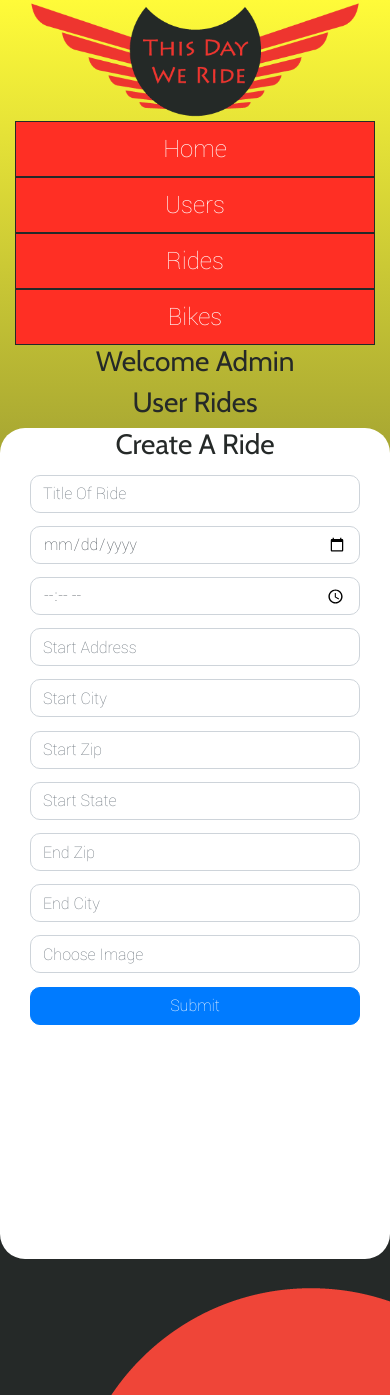
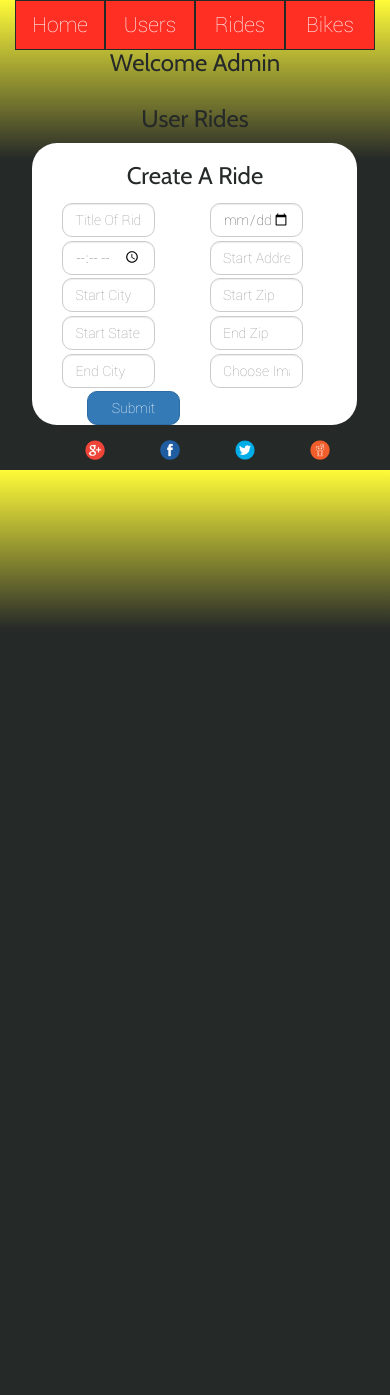
Before and after one commit to TrentonMay/ThisDayWeRide, a CodeIgniter app: page /ThisDayWeRide/index.php/rides/requestUpdateRide/1 in a window 390 px wide; the page is wider, and only the part inside the window is pictured. Shown: the top 1395 px of that part. After the commit the page ends 621 px from the top of that part, so only its background shows below. Run offline with CodeIgniter, Linux system fonts and the light colour scheme; data that the repository does not hold is empty; some libraries are stand-ins or nearby versions.

Commit message:
Added more responsiveness

```diff
--- a/application/views/admin-bikes.php
+++ b/application/views/admin-bikes.php
@@ -49,7 +49,7 @@
 
 
 <div class="container col-lg-7 col-md-7 col-sm-12 col-xs-12 user-cont right">
-    <ul class="container col-lg-10 col-md-10 col-sm-10 col-sm-10 col-lg-offset-1 col-md-offset-1 col-sm-offset-1 col-xs-offset-0">
+    <ul class="container col-lg-10 col-md-10 col-sm-10 col-lg-offset-1 col-md-offset-1 col-sm-offset-1 col-xs-offset-0">
         <?php
         if(isset($bikesArray)){
             foreach($bikesArray as $out){
--- a/application/views/update-ride.php
+++ b/application/views/update-ride.php
@@ -13,71 +13,71 @@
 <body>
 <?php $session = $this->session->userdata('logged_in') ?>
 <div class="container-fluid banner-v4">
-    <img src="<?php echo base_url();?>assets/Banners/logo.png" class="img-responsive col-lg-2 col-md-2 col-sm-2 left logo">
-    <div class="container col-lg-6 col-md-6 col-sm-6 menu menuV5">
-        <ul class="container col-lg-12 col-md-12 col-sm-12">
-            <li class="col-lg-3 col-md-3 col-sm-3"><a href="<?php echo site_url("links/homeLink") ?>">Home</a></li>
-            <li class="col-lg-3 col-md-3 col-sm-3"><a href="<?php echo site_url("Users") ?>">Users</a></li>
-            <li class="col-lg-3 col-md-3 col-sm-3"><a href="<?php echo site_url("Rides/adminRides")?>">Rides</a></li>
-            <li class="col-lg-3 col-md-3 col-sm-3"><a href="<?php echo site_url("Bikes/adminBikes")?>">Bikes</a></li>
+    <img src="<?php echo base_url();?>assets/Banners/logo.png" class="img-responsive col-lg-2 col-md-2 col-sm-2 hidden-xs left logo">
+    <div class="container col-lg-offset-1 col-md-offset-1 col-sm-offset-1 col-xs-offset-0  col-lg-6 col-md-6 col-sm-6 col-xs-12 menu">
+        <ul class="container col-lg-12 col-md-12 col-sm-12 col-xs-12">
+            <li class="col-lg-3 col-md-3 col-sm-3 col-xs-3"><a href="<?php echo site_url("links/homeLink") ?>">Home</a></li>
+            <li class="col-lg-3 col-md-3 col-sm-3 col-xs-3"><a href="<?php echo site_url("Users") ?>">Users</a></li>
+            <li class="col-lg-3 col-md-3 col-sm-3 col-xs-3"><a href="<?php echo site_url("Rides/adminRides")?>">Rides</a></li>
+            <li class="col-lg-3 col-md-3 col-sm-3 col-xs-3"><a href="<?php echo site_url("Bikes/adminBikes")?>">Bikes</a></li>
         </ul>
     </div>
     <h3 class="right text-center dark-head">Welcome Admin</h3>
 </div>
 
-<div class="container col-lg-12 col-md-12 col-sm-12">
+<div class="container col-lg-12 col-md-12 col-sm-12 col-xs-12">
     <h3 class="text-center dark-head">User Rides</h3>
 </div>
 
-<div class="container col-lg-4 col-md-4 col-sm-12 form-style form-pad left">
+<div class="container col-lg-4 col-md-4 col-sm-6 col-xs-10 col-lg-offset-1 col-md-offset-1 col-sm-offset-3 col-xs-offset-1 form-style form-pad ">
     <form class="form-horizontal" action="<?php $nodata=""; echo site_url('Rides/updateRide/'.$rideData[0]['rideid']); ?>" enctype="multipart/form-data" method="post">
         <h3 class="text-center dark-head">Create A Ride</h3>
-        <div class="container col-lg-5 col-md-5 col-sm-5  left">
+        <div class="container col-lg-5 col-md-5 col-sm-5 col-xs-5  left">
             <input class="form-control form1-margin" name="title" type="text" id="title" maxlength="20" placeholder="Title Of Ride" value="<?php if(isset($rideData[0]['title'])){echo $rideData[0]['title'];}else{echo $nodata;} ?>">
         </div>
-        <div class="container col-lg-5 col-md-5 col-sm-5 col-lg-offset-1 col-md-offset-1 col-sm-offset-1 right">
+        <div class="container col-lg-5 col-md-5 col-sm-5 col-xs-5 col-lg-offset-1 col-md-offset-1 col-sm-offset-1 col-xs-offset-1 right">
             <input class="form-control form1-margin" name="date" type="date" id="date" value="<?php if(isset($rideData[0]['date'])){echo $rideData[0]['date'];}else{echo $nodata;} ?>">
         </div>
-        <div class="container  col-lg-5 col-md-5 col-sm-5 left">
+        <div class="container  col-lg-5 col-md-5 col-sm-5 col-xs-5 left">
             <input class="form-control form1-margin" name="ridetime" type="time" id="ridetime" placeholder="time" value="<?php if(isset($rideData[0]['ridetime'])){echo $rideData[0]['ridetime'];}else{echo $nodata;} ?>">
         </div>
-        <div class="container col-lg-5 col-md-5 col-sm-5 col-lg-offset-1 col-md-offset-1 col-sm-offset-1 right">
+        <div class="container col-lg-5 col-md-5 col-sm-5 col-xs-5 col-lg-offset-1 col-md-offset-1 col-sm-offset-1 col-xs-offset-1 right">
             <input class="form-control form1-margin" name="s-address" type="text" id="s-address" placeholder="Start Address" value="<?php if(isset($rideData[0]['StartAddress'])){echo $rideData[0]['StartAddress'];}else{echo $nodata;} ?>">
         </div>
-        <div class="container  col-lg-5 col-md-5 col-sm-5 left">
+        <div class="container  col-lg-5 col-md-5 col-sm-5 col-xs-5 left">
             <input class="form-control form1-margin" name="s-city" type="text" id="s-city" placeholder="Start City" value="<?php if(isset($rideData[0]['StartCity'])){echo $rideData[0]['StartCity'];}else{echo $nodata;} ?>">
         </div>
-        <div class="container col-lg-5 col-md-5 col-sm-5 col-lg-offset-1 col-md-offset-1 col-sm-offset-1 right">
+        <div class="container col-lg-5 col-md-5 col-sm-5 col-xs-5 col-lg-offset-1 col-md-offset-1 col-sm-offset-1 col-xs-offset-1 right">
             <input class="form-control form1-margin" name="s-zip" type="text" id="s-zip" placeholder="Start Zip" value="<?php if(isset($rideData[0]['StartZip'])){echo $rideData[0]['StartZip'];}else{echo $nodata;} ?>">
         </div>
-        <div class="container  col-lg-5 col-md-5 col-sm-5 left">
+        <div class="container  col-lg-5 col-md-5 col-sm-5 col-xs-5 left">
             <input class="form-control form1-margin" name="s-state" type="text" id="s-state" placeholder="Start State" value="<?php if(isset($rideData[0]['StartState'])){echo $rideData[0]['StartState'];}else{echo $nodata;} ?>">
         </div>
-        <div class="container col-lg-5 col-md-5 col-sm-5 col-lg-offset-1 col-md-offset-1 col-sm-offset-1 right">
+        <div class="container col-lg-5 col-md-5 col-sm-5 col-xs-5 col-lg-offset-1 col-md-offset-1 col-sm-offset-1 col-xs-offset-1 right">
             <input class="form-control form1-margin" name="e-zip" type="text" id="e-zip" placeholder="End Zip" value="<?php if(isset($rideData[0]['EndZipcode'])){echo $rideData[0]['EndZipcode'];}else{echo $nodata;} ?>">
         </div>
-        <div class="container  col-lg-5 col-md-5 col-sm-5 left">
+        <div class="container  col-lg-5 col-md-5 col-sm-5 col-xs-5 left">
             <input class="form-control form1-margin" name="e-city" type="text" id="e-city" placeholder="End City" value="<?php if(isset($rideData[0]['EndCity'])){echo $rideData[0]['EndCity'];}else{echo $nodata;} ?>">
         </div>
-        <div class="container  col-lg-5 col-md-5 col-sm-5 col-lg-offset-1 col-md-offset-1 col-sm-offset-1 right">
+        <div class="container  col-lg-5 col-md-5 col-sm-5 col-xs-5 col-lg-offset-1 col-md-offset-1 col-sm-offset-1 col-xs-offset-1 right">
             <input class="form-control form1-margin" name="image" type="text" id="image" placeholder="Choose Image" value="<?php if(isset($rideData[0]['image'])){echo $rideData[0]['image'];}else{echo $nodata;} ?>">
         </div>
-        <div class="container col-lg-6 col-md-6 col-sm-6 col-lg-offset-1 col-md-offset-1 col-sm-offset-1 left">
-            <button type="submit" class="btn btn-primary submit col-lg-12 col-md-12 col-sm-12 form1-margin">Submit</button>
+        <div class="container col-lg-6 col-md-6 col-sm-6 col-xs-5 col-lg-offset-1 col-md-offset-1 col-sm-offset-1 col-xs-offset-1 left">
+            <button type="submit" class="btn btn-primary submit col-lg-12 col-md-12 col-sm-12 col-xs-12 form1-margin">Submit</button>
         </div>
     </form>
 </div>
 
 
-<div class="container col-lg-7 col-md-7 col-sm-12 user-cont right">
-    <ul class="container col-lg-10 col-md-10 col-sm-10 col-lg-offset-1 col-md-offset-1 col-sm-offset-1">
+<div class="container col-lg-7 col-md-7 col-sm-12 col-xs-12 user-cont right">
+    <ul class="container col-lg-10 col-md-10 col-sm-10 col-xs-12 col-lg-offset-1 col-md-offset-1 col-sm-offset-1 col-xs-offset-0">
         <?php
 
         if(isset($ridesArray)){
             foreach($ridesArray as $out){
                 $date = date_timestamp_get(date_create($out['date'] . " " . $out['ridetime']));
 
-                echo "<li class='col-lg-4 col-md-4 col-sm-6'>";
+                echo "<li class='col-lg-4 col-md-4 col-sm-6 col-xs-6'>";
                 echo "<h3>".$out['title']."</h3>";
                 echo "<img class='img-responsive img-thumbnail' src='". base_url(). "userRides/".$out['image']."''/>";
                 echo "<p>".$out['date']." At " . date('h:ia',$date). "</p>";
@@ -92,13 +92,13 @@
     </ul>
 </div>
 
-<footer class="container col-lg-12 col-md-12 col-sm-12">
-    <div class="container col-lg-12 col-md-12 col-sm-12">
+<footer class="container col-lg-12 col-md-12 col-sm-12 col-xs-12">
+    <div class="container col-lg-12 col-md-12 col-sm-12 col-xs-12">
         <ul class="container-fluid">
-            <li class="col-lg-1 col-md-1 col-sm-1 col-lg-offset-1"><img class="img-responsive img-rounded" src="<?php echo base_url() ?>assets/tools/Google-plus.png"></li>
-            <li class="col-lg-1 col-md-1 col-sm-1 col-lg-offset-2"><img class="img-responsive img-rounded" src="<?php echo base_url() ?>assets/tools/Facebook.png"></li>
-            <li class="col-lg-1 col-md-1 col-sm-1 col-lg-offset-2"><img class="img-responsive img-rounded" src="<?php echo base_url() ?>assets/tools/Twitter.png"></li>
-            <li class="col-lg-1 col-md-1 col-sm-1 col-lg-offset-2"><img class="img-responsive img-rounded" src="<?php echo base_url() ?>assets/tools/Reddit.png"></li>
+            <li class="col-lg-1 col-md-1 col-sm-1 col-xs-2 col-lg-offset-1 col-md-offset-1 col-sm-offset-1 col-xs-offset-1"><img class="img-responsive img-rounded" src="<?php echo base_url() ?>assets/tools/Google-plus.png"></li>
+            <li class="col-lg-1 col-md-1 col-sm-1 col-xs-2 col-lg-offset-2 col-md-offset-2 col-sm-offset-1 col-xs-offset-1"><img class="img-responsive img-rounded" src="<?php echo base_url() ?>assets/tools/Facebook.png"></li>
+            <li class="col-lg-1 col-md-1 col-sm-1 col-xs-2 col-lg-offset-2 col-md-offset-2 col-sm-offset-1 col-xs-offset-1"><img class="img-responsive img-rounded" src="<?php echo base_url() ?>assets/tools/Twitter.png"></li>
+            <li class="col-lg-1 col-md-1 col-sm-1 col-xs-2 col-lg-offset-2 col-md-offset-2 col-sm-offset-1 col-xs-offset-1"><img class="img-responsive img-rounded" src="<?php echo base_url() ?>assets/tools/Reddit.png"></li>
         </ul>
     </div>
 </footer>
```
Also changed, not shown: application/views/update-bike.php (+23 -23 lines), application/views/update-user.php (+30 -30 lines), application/views/user-dashboard.php (+16 -16 lines).
